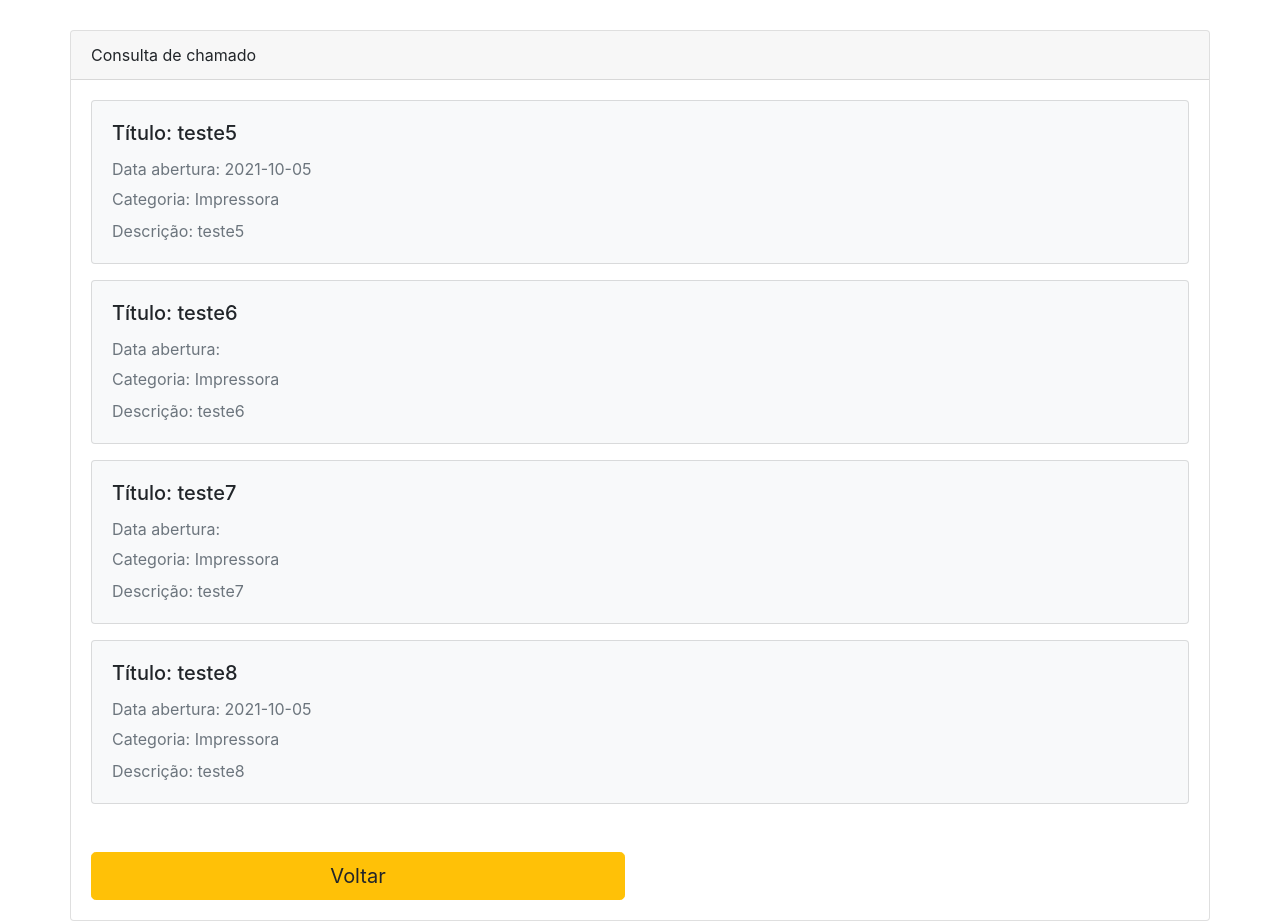
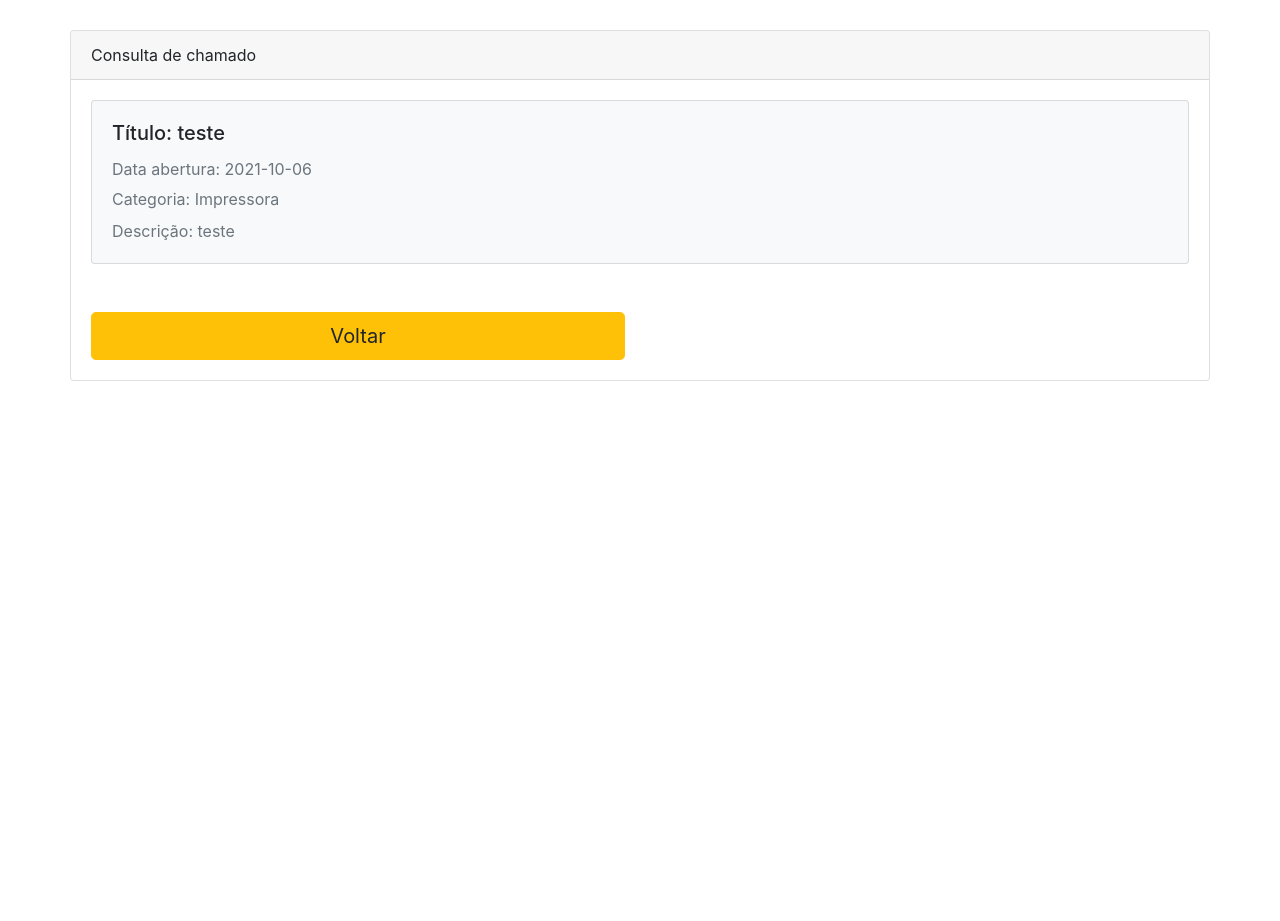
Before and after one commit to MSanttos/App.Help.Desk, a PHP site: page /consultar_chamado.php in a window 1280 px wide. Shown: the part 56-977 px from the top of the page. After the commit the page ends 437 px from the top, so only its background shows below. Run offline with PHP 8.4, Linux system fonts and the light colour scheme; the visitor is signed in with stand-in values (Sample User, id 1).

Commit message:
refatoração

```diff
--- a/arquivo.txt
+++ /dev/null
@@ -1,8 +0,0 @@
-teste Impressora teste
-teste2 Impressora teste2
-teste3 Impressora teste3
-teste4 Impressora teste4
-teste5 2021-10-05 Impressora teste5
-teste6  Impressora teste6
-teste7  Impressora teste7
-teste8 2021-10-05 Impressora teste8
--- a/consultar_chamado.php
+++ b/consultar_chamado.php
@@ -1,10 +1,11 @@
 <?php require_once "valida_acesso.php" ?>
 <?php
+  //print_r($_SESSION);
+  //chamados
+  $chamados = array();
 
-  //chamados
-  $chamados = [];
-
-  $arquivo = fopen('arquivo.txt','r');
+  //$arquivo = fopen('../../../app.help.desk/arquivo.txt','r');
+  $arquivo = fopen('privado/arquivo.txt','r');
   //varendo linhas e retornando
   while (!feof($arquivo)){//testa fim do arquivo
     $registro = fgets($arquivo);//linhas
@@ -53,16 +54,28 @@
         <div class="card-body">
 
         <?php foreach ($chamados as $chamado) {
-          $chamado_dados = explode(' ', $chamado);
-            if (count($chamado_dados) < 4) {
+
+          $chamado_dados = explode('#', $chamado);
+
+          if($_SESSION['perfil_id'] == 2){
+            //só exibi se foi criado pelo usuário
+            if($_SESSION['id'] != $chamado_dados[0]) {
               continue;
-          } ?>
+            }
+          }
+
+          if(count($chamado_dados) < 4) {
+            continue;
+          }
+
+          ?>
+
           <div class="card mb-3 bg-light">
             <div class="card-body">
-              <h5 class="card-title">Título: <?=$chamado_dados[0]?></h5>
-              <p class="card-title text-muted">Data abertura: <?=$chamado_dados[1]?></p>
-              <p class="card-subtitle mb-2 text-muted">Categoria: <?=$chamado_dados[2]?></p>
-              <p class="card-text text-muted">Descrição: <?=$chamado_dados[3]?></p>
+              <h5 class="card-title">Título: <?=$chamado_dados[1]?></h5>
+              <p class="card-title text-muted">Data abertura: <?=$chamado_dados[2]?></p>
+              <p class="card-subtitle mb-2 text-muted">Categoria: <?=$chamado_dados[3]?></p>
+              <p class="card-text text-muted">Descrição: <?=$chamado_dados[4]?></p>
             </div>
           </div>
 
--- a/home.php
+++ b/home.php
@@ -1,4 +1,4 @@
-<?php require_once "valida_acesso.php" ?>
+<?php require_once "valida_acesso.php"/*print_r($_SESSION);*/ ?>
 
 <!DOCTYPE html>
 <html lang="en">
--- /dev/null
+++ b/privado/arquivo.txt
@@ -0,0 +1,2 @@
+1#teste#2021-10-06#Impressora#teste
+3#teste usuario#2021-10-06#Rede#teste usuario
```
Also changed, not shown: privado/valida_login.php (added, +42 -0 lines), registra_chamado.php (+10 -2 lines), valida_login.php (+2 -30 lines).
